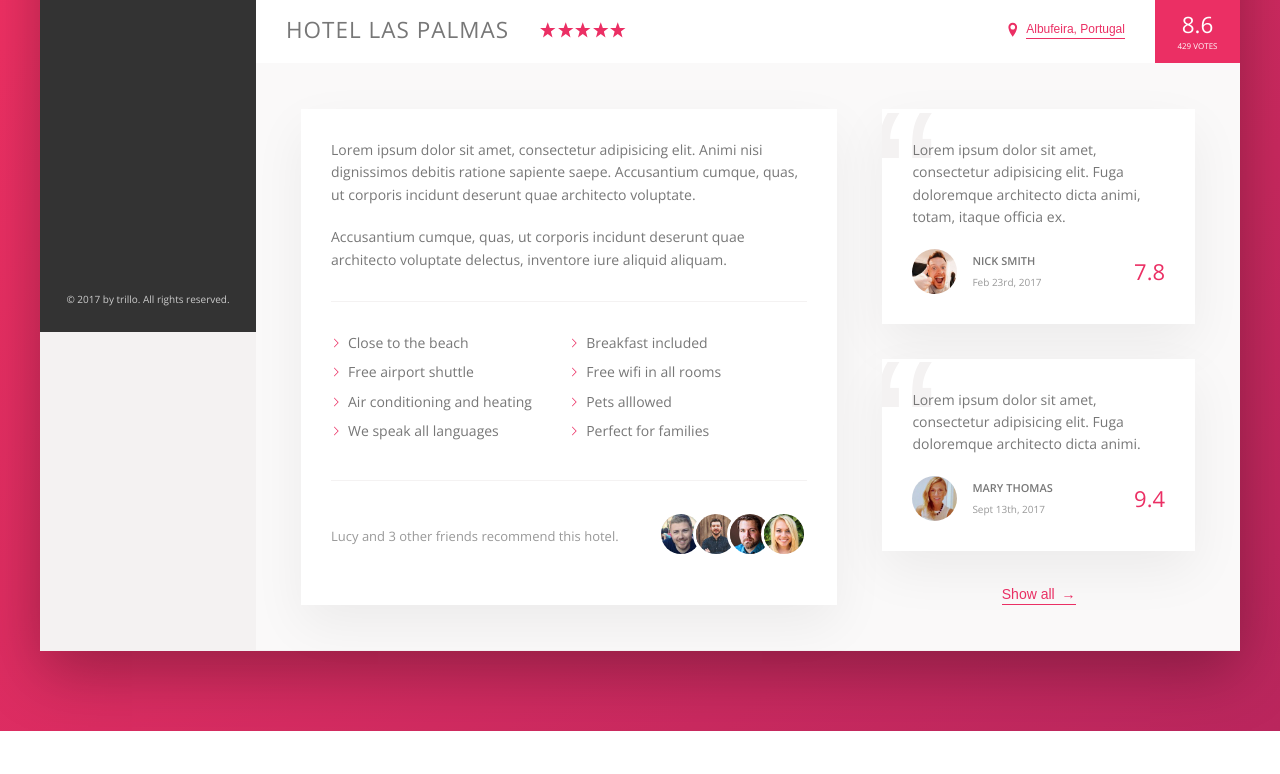
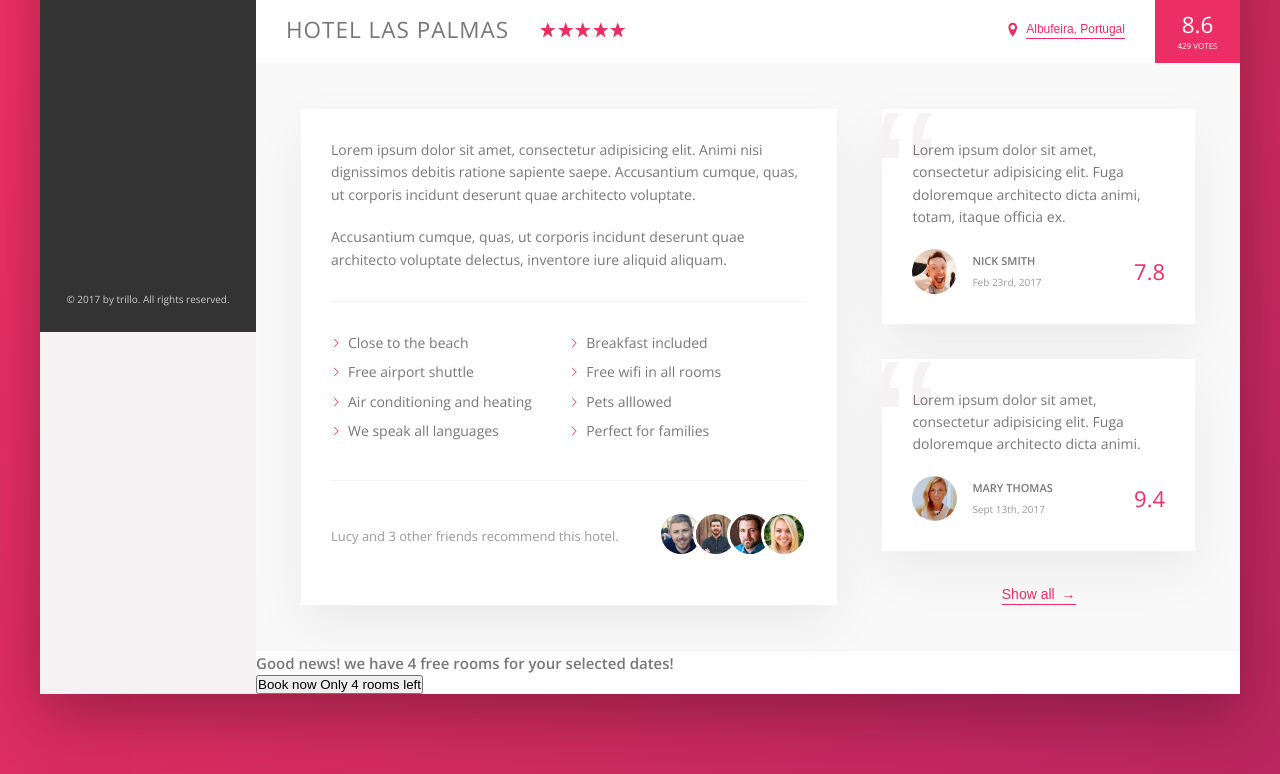
Before and after one commit to amritpoudel11/Trillo-Project, a website: page index.html in a window 1280 px wide. Shown: the part 538-1312 px from the top of the page. Before the commit the page ends 1269 px from the top, so only its background shows below. Drawn offline with nearby package versions, Linux system fonts and the light colour scheme.

Commit message:
add markup for the call to action section

```diff
--- a/index.html
+++ b/index.html
@@ -187,9 +187,20 @@
                             </figure>
 
                             <button class="btn-inline">Show all <span>&rarr;</span></button>
+                        </div>
 
-                        </div>
                     </div>
+                    <div class="cta">
+                        <h2 class="cta__book-now">
+                            Good news! we have 4 free rooms for your selected dates!
+                        </h2>
+                        <button class="btn">
+                            <span class="btn__visible">Book now</span>
+                            <span class="btn__invisible">Only 4 rooms left</span>
+
+                        </button>
+                    </div>
+
                 </main>
             </div>
         </div>
```
